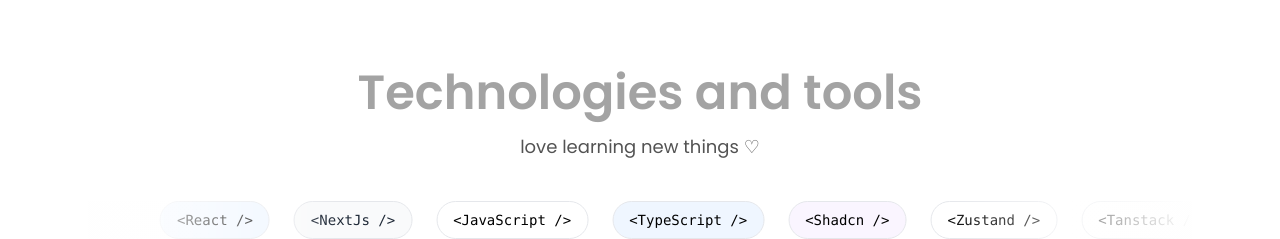
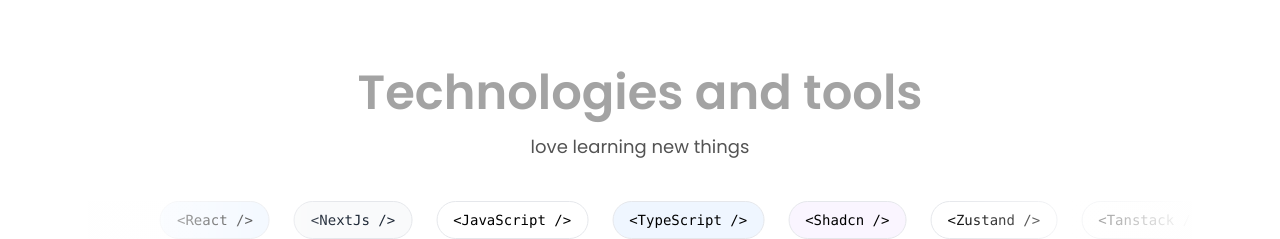
Before and after one commit to shristigupta12/Portfolio, a Next.js app: page / in a window 1280 px wide. Shown: the part 940-1179 px from the top of the page. Built offline with nearby package versions, Linux system fonts and the light colour scheme.

Commit message:
Update index.js

```diff
--- a/components/sections/skills/index.js
+++ b/components/sections/skills/index.js
@@ -50,7 +50,7 @@
           viewport={{ once: true }}
           className="text-center "
         >
-          <p className="text-lg  text-neutral-600">love learning new things ♡</p>
+          <p className="text-lg  text-neutral-600">love learning new things</p>
         </motion.div>
         </div>
 
```
